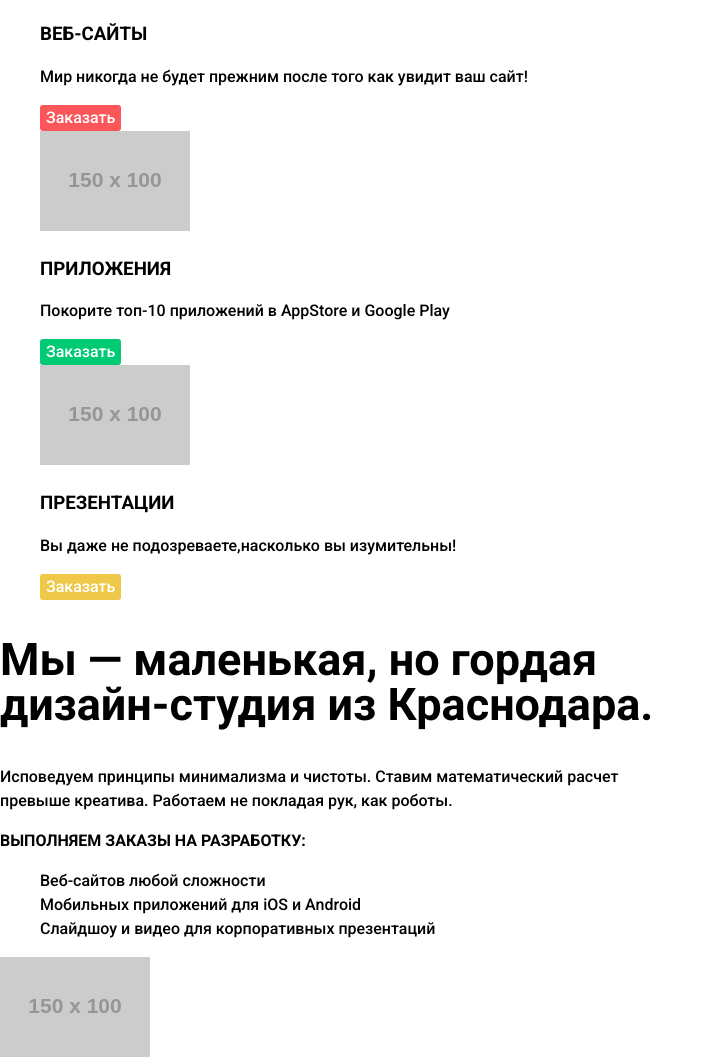
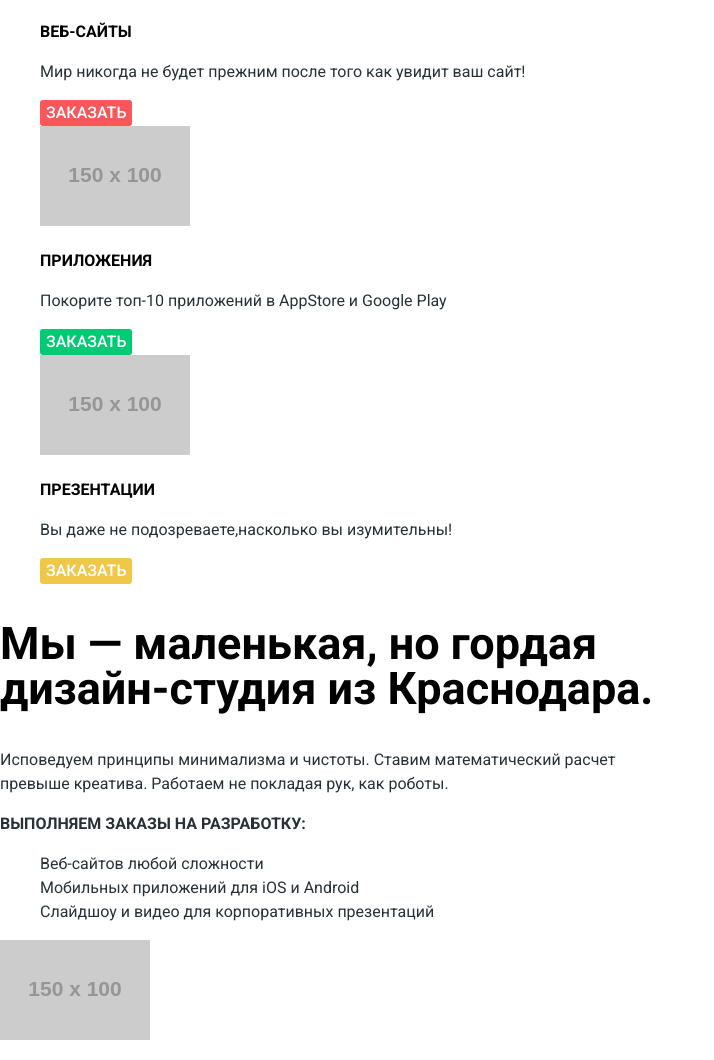
Before and after one commit to fuckfurry/83865-nerds-29, a plain HTML site: page index.html in a window 1280 px wide. Shown: the part 668-1728 px from the top of the page, without its empty margins (0-714 px from the left). Drawn offline with Linux system fonts and the light colour scheme; placeholder pictures from the web are drawn by us.

Commit message:
Изменил цвета,жирность в стилицазии

```diff
--- a/css/style.css
+++ b/css/style.css
@@ -17,7 +17,8 @@
 --basic-green2:  #00BC6C;
 --basic-green3: #00AA62;
 --basic-dark-shade-grey: #666666;
-
+--basic-blue-blue: #283136;
+--basic-medium-grey: #444444;
 
 
 
@@ -131,6 +132,16 @@ line-height: 30px;
 font-size: 16px;
 line-height: 24px;
 }
+.lead {
+    text-transform: uppercase;
+    font-weight: bold;
+    font-size: 16px;
+    line-height: 24px;
+}
+.tagline {
+    color: var(--basic-blue-blue);
+    font-weight: normal;
+}
 /*Service-button*/
 .button-1 {
 font: inherit;
@@ -138,10 +149,8 @@ background: #FB565A;
 color: var(--basic-white);
 border: none;
 border-radius: 3px;
+text-transform: uppercase;
 
-}
-.lead {
-    text-transform: uppercase;
 }
 .button-1:hover,
 .button-1:focus {
@@ -158,6 +167,7 @@ color: var(--basic-white);
 background-color: var(--basic-green);
 border: none;
 border-radius: 3px;
+text-transform: uppercase;
 }
 .button-2:hover,
 .button-2:focus {
@@ -174,6 +184,7 @@ color: var(--basic-white);
 background-color: var(--basic-yellow);
 border: none;
 border-radius: 3px;
+text-transform: uppercase;
 }
 .button-3:hover,
 .button-3:focus {
@@ -192,16 +203,22 @@ line-height: 45px;
 .subheading {
 font-size: 16px;
 line-height: 24px;
+font-weight: normal;
+color: var(--basic-blue-blue);
 }
 .about-title {
 font-size: 16px;
 line-height: 24px;
 text-transform: uppercase;
+font-weight: bold;
+color: var(--basic-blue-blue);
 }
 .about-list {
 list-style: none;
 font-size: 16px;
 line-height: 24px;
+font-weight: normal;
+color: var(--basic-blue-blue);
 }
 
 /* Article*/
@@ -214,10 +231,13 @@ font-weight: 700;
 .headline {
 font-size: 45px;
 line-height: 64px;
+font-weight: bold;
 }
 .subheadline {
 font-size: 16px;
 line-height: 18px;
+font-weight: normal;
+color: var(--basic-blue-blue);
 }
 /*partners-logo*/
 
@@ -227,10 +247,12 @@ line-height: 18px;
 font-size: 18px;
 line-height: 30px;
 text-transform: uppercase;
+font-weight: bold;
 }
 .footer-address {
 font-size: 16px;
 line-height: 18px;
+font-weight: normal;
 color: var(--basic-dark-shade-grey);
 }
 
@@ -259,6 +281,8 @@ line-height: 36px;
 .footer-subtitle {
 font-size: 16px;
 line-height: 22px;
+font-weight: normal;
+color: var(--basic-medium-grey);
 }
 /* Footer-socials*/
 .social {
--- a/index.html
+++ b/index.html
@@ -49,19 +49,19 @@
                  <li class="service-list">
                      <img src="https://via.placeholder.com/150x100" width="150" height="100"  alt="" class="service-picture1">
                      <h3 class="lead">Веб-сайты</h3>
-                     <p>Мир никогда не будет прежним после того как увидит ваш сайт!</p>
+                     <p class="tagline">Мир никогда не будет прежним после того как увидит ваш сайт!</p>
                      <button class="button-1" type="button">Заказать</button>
                  </li>
                  <li class="service-list">
                     <img src="https://via.placeholder.com/150x100" width="150" height="100"  alt="" class="service-picture2">
                      <h3 class="lead">Приложения</h3>
-                     <p>Покорите топ-10 приложений в AppStore и Google Play</p>
+                     <p class="tagline">Покорите топ-10 приложений в AppStore и Google Play</p>
                      <button class="button-2" type="button">Заказать</button>
                  </li>
                  <li class="service-list">
                     <img src="https://via.placeholder.com/150x100" width="150" height="100"  alt="" class="service-picture3">
                      <h3 class="lead">Презентации</h3>
-                     <p>Вы даже не подозреваете,насколько вы изумительны!</p>
+                     <p class="tagline">Вы даже не подозреваете,насколько вы изумительны!</p>
                      <button class="button-3" type="button">Заказать</button>
                  </li>
              </ul>
```
